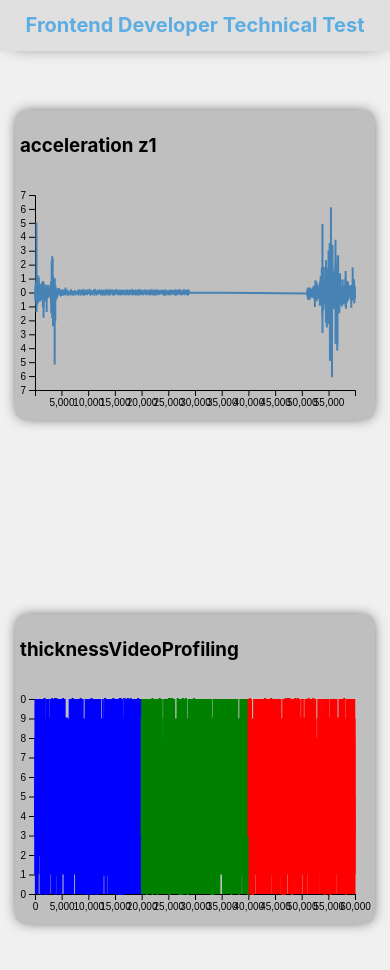
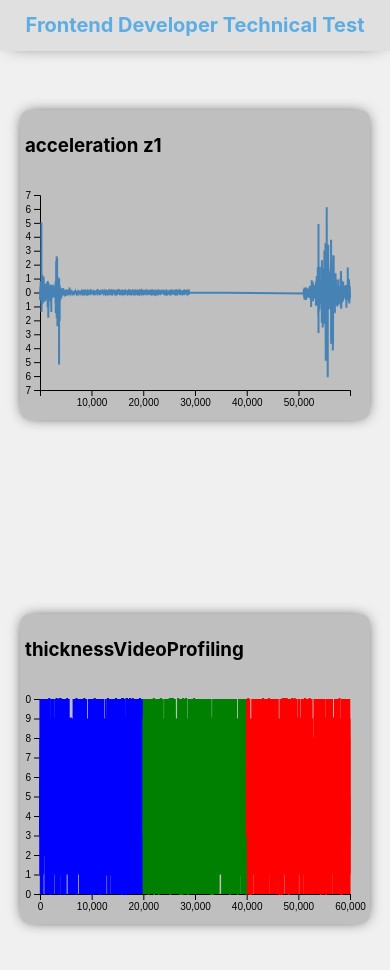
Before and after one commit to mmohebbi313/d3-chart, a React (Create React App) app: page / in a window 390 px wide. Shown: the top 970 px of the page. Built offline with nearby package versions, Linux system fonts and the light colour scheme.

Commit message:
small change

```diff
--- a/src/chart/chart.css
+++ b/src/chart/chart.css
@@ -7,7 +7,7 @@
 }
 @media ( max-width: 767px){
     .div-box{
-    width: 350px;
+    width: 340px;
     height: 300px;
     background-color: #bfbfbf;
     padding: 5px;
--- a/src/chart/chart.js
+++ b/src/chart/chart.js
@@ -1,5 +1,77 @@
+// import React, { useRef, useEffect } from "react";
+// import './chart.css'
+// import * as d3 from "d3";
+// import {
+//   isMultiSeries,
+//   extractSingleSeries,
+//   extractMultiSeries
+// } from "../utils";
+
+// function Chart({ title, data }) {
+//   const svgRef = useRef();
+
+//   let sizing = window.innerWidth
+
+//   useEffect(() => {
+//     const svg = d3.select(svgRef.current);
+//     svg.selectAll("*").remove();
+
+//     const width =   sizing <= 676 ? 350 : 600;
+//     const height =  sizing <= 676 ? 245 : 300;
+//     const margin = sizing <= 676 ? { top: 20, right: 25, bottom: 30, left: 15 }  : { top: 20, right: 30, bottom: 30, left: 40 };
+
+//     const series = isMultiSeries(data)
+//       ? extractMultiSeries(data)
+//       : [{ data: extractSingleSeries(data), color: "steelblue" }];
+
+//     const allPoints = series.flatMap(s => s.data);
+
+//     const xScale = d3.scaleLinear()
+//       .domain(d3.extent(allPoints, d => d.x))
+//       .range([margin.left, width - margin.right]);
+
+//     const yScale = d3.scaleLinear()
+//       .domain(d3.extent(allPoints, d => d.y))
+//       .nice()
+//       .range([height - margin.bottom, margin.top]);
+
+//     const line = d3.line()
+//       .x(d => xScale(d.x))
+//       .y(d => yScale(d.y));
+
+//     svg.append("g")
+//       .attr("transform", `translate(0,${height - margin.bottom})`)
+//       .call(d3.axisBottom(xScale));
+
+//     svg.append("g")
+//       .attr("transform", `translate(${margin.left},0)`)
+//       .call(d3.axisLeft(yScale));
+
+//     series.forEach(({ data, color }) => {
+//       svg.append("path")
+//         .datum(data)
+//         .attr("fill", "none")
+//         .attr("stroke", color)
+//         .attr("stroke-width", 2)
+//         .attr("d", line);
+//     });
+
+//   }, [data]);
+
+//   return (
+//     <div className="div-box">
+//       <h3>{title}</h3>
+//       <svg ref={svgRef} width={ sizing <= 676 ? 370 : 600 } height={300} />
+//     </div>
+//   );
+// }
+
+// export default Chart;
+
+////////////////////////////////
+
 import React, { useRef, useEffect } from "react";
-import './chart.css'
+import './chart.css';
 import * as d3 from "d3";
 import {
   isMultiSeries,
@@ -10,15 +82,17 @@ import {
 function Chart({ title, data }) {
   const svgRef = useRef();
 
-  let sizing = window.innerWidth
+  let sizing = window.innerWidth;
 
   useEffect(() => {
     const svg = d3.select(svgRef.current);
     svg.selectAll("*").remove();
 
-    const width =   sizing <= 676 ? 360 : 600;
-    const height =  sizing <= 676 ? 245 : 300;
-    const margin = sizing <= 676 ? { top: 20, right: 25, bottom: 30, left: 15 }  : { top: 20, right: 30, bottom: 30, left: 40 };
+    const width = sizing <= 676 ? 350 : 600;
+    const height = sizing <= 676 ? 245 : 300;
+    const margin = sizing <= 676
+      ? { top: 20, right: 25, bottom: 30, left: 15 }
+      : { top: 20, right: 30, bottom: 30, left: 40 };
 
     const series = isMultiSeries(data)
       ? extractMultiSeries(data)
@@ -39,9 +113,13 @@ function Chart({ title, data }) {
       .x(d => xScale(d.x))
       .y(d => yScale(d.y));
 
+    // تعیین فاصله بین تیک‌های محور X
+    const xTickStep = sizing <= 676 ? 10000 : 5000;
+    const xTickCount = (xScale.domain()[1] - xScale.domain()[0]) / xTickStep;
+
     svg.append("g")
       .attr("transform", `translate(0,${height - margin.bottom})`)
-      .call(d3.axisBottom(xScale));
+      .call(d3.axisBottom(xScale).ticks(xTickCount));
 
     svg.append("g")
       .attr("transform", `translate(${margin.left},0)`)
@@ -61,7 +139,11 @@ function Chart({ title, data }) {
   return (
     <div className="div-box">
       <h3>{title}</h3>
-      <svg ref={svgRef} width={ sizing <= 676 ? 380 : 600 } height={300} />
+      <svg
+        ref={svgRef}
+        width={sizing <= 676 ? 370 : 600}
+        height={300}
+      />
     </div>
   );
 }
--- a/src/header/header.css
+++ b/src/header/header.css
@@ -1,6 +1,6 @@
 .main-div{
     background-color: #e0e0e0;
-    width: 100%;
+    width: 100vw;
     display: flex;
     align-items: center;
     justify-content: center;
```
